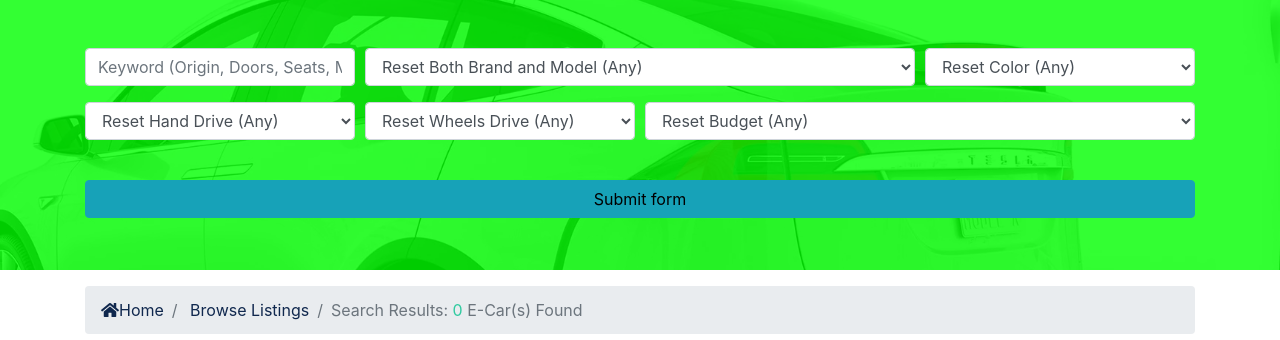
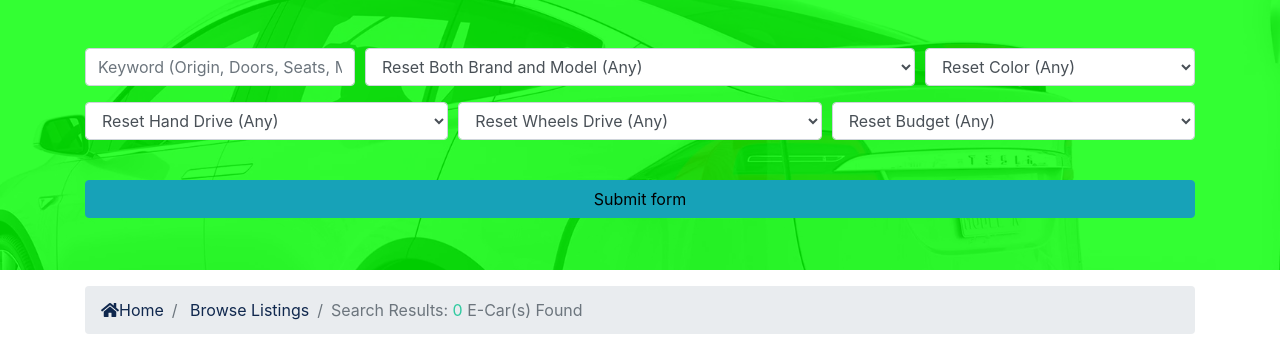
Before and after one commit to frankmok/PRJT, a Django app: page /listings/search in a window 1280 px wide. Shown: the part 162-502 px from the top of the page. Run offline with Django 4.2, Linux system fonts and the light colour scheme; data that the repository does not hold is empty; parts of the project's set-up code (start-up, migrations or seed data) failed here and were passed over; some libraries are stand-ins or nearby versions.

Commit message:
Step 12: some minor changes on search options

```diff
--- a/listings/choices.py
+++ b/listings/choices.py
@@ -8,11 +8,11 @@ colors_set = {listing.color for listing in listings}
 color_choices = {'Reset Color (Any)': ''} | {color: color for color in colors_set}
 
 max_price = max({listing.price for listing in listings})
-
 grade = 200000
-
 budget_choices = {'Reset Budget (Any)': '0'} | {'HK$'+f'{g:,}': str(g) for g in range(grade, max_price + grade, grade)}
 
-hand_drive_choices = {'Reset Hand Drive (Any)': ''} | {listing.hand_drive + '-hand-drive': listing.hand_drive for listing in listings}
+hand_drives_set = {listing.hand_drive for listing in listings}
+hand_drive_choices = {'Reset Hand Drive (Any)': ''} | {hand_drive + '-hand-drive': hand_drive for hand_drive in hand_drives_set}
 
-wheels_drive_choices = {'Reset Wheels Drive (Any)': ''} | {listing.wheels_drive + '-wheels-drive': listing.wheels_drive for listing in listings}
+wheels_drives_set = {listing.wheels_drive for listing in listings}
+wheels_drive_choices = {'Reset Wheels Drive (Any)': ''} | {wheels_drive + '-wheels-drive': wheels_drive for wheels_drive in wheels_drives_set}
--- a/templates/listings/search.html
+++ b/templates/listings/search.html
@@ -51,7 +51,7 @@
             </div>
             <!-- Form Row 2 -->
             <div class="form-row">
-              <div class="col-md-3 mb-3">
+              <div class="col-md-4 mb-3">
                 <label class="sr-only" for="hand_drive">Hand Drive</label>
                 <select name="hand_drive" class="form-control" id="hand_drive">
                   {% for key, value in hand_drive_choices.items %}
@@ -64,7 +64,7 @@
                   {% endfor %}
                 </select>
               </div>
-              <div class="col-md-3 mb-3">
+              <div class="col-md-4 mb-3">
                 <label class="sr-only" for="wheels_drive">Wheels Drive</label>
                 <select name="wheels_drive" class="form-control" id="wheels_drive">
                   {% for key, value in wheels_drive_choices.items %}
@@ -77,7 +77,7 @@
                   {% endfor %}
                 </select>
               </div>
-              <div class="col-md-6 mb-3">
+              <div class="col-md-4 mb-3">
                 <label class="sr-only" for="budget">Budget</label>
                 <select name="budget" class="form-control" id="budget">
                   {% for key, value in budget_choices.items %}
--- a/templates/pages/index.html
+++ b/templates/pages/index.html
@@ -48,7 +48,7 @@
                   </div>
                   <!-- Form Row 2 -->
                   <div class="form-row">
-                    <div class="col-md-3 mb-3">
+                    <div class="col-md-4 mb-3">
                       <label class="sr-only" for="hand_drive">Hand Drive</label>
                       <select name="hand_drive" class="form-control" id="hand_drive">
                         {% for key, value in hand_drive_choices.items %}
@@ -56,7 +56,7 @@
                         {% endfor %}
                       </select>
                     </div>
-                    <div class="col-md-3 mb-3">
+                    <div class="col-md-4 mb-3">
                       <label class="sr-only" for="wheels_drive">Wheels Drive</label>
                       <select name="wheels_drive" class="form-control" id="wheels_drive">
                         {% for key, value in wheels_drive_choices.items %}
@@ -64,7 +64,7 @@
                         {% endfor %}
                       </select>
                     </div>
-                    <div class="col-md-6 mb-3">
+                    <div class="col-md-4 mb-3">
                       <label class="sr-only" for="budget">Budget</label>
                       <select name="budget" class="form-control" id="budget">
                         {% for key, value in budget_choices.items %}
```
